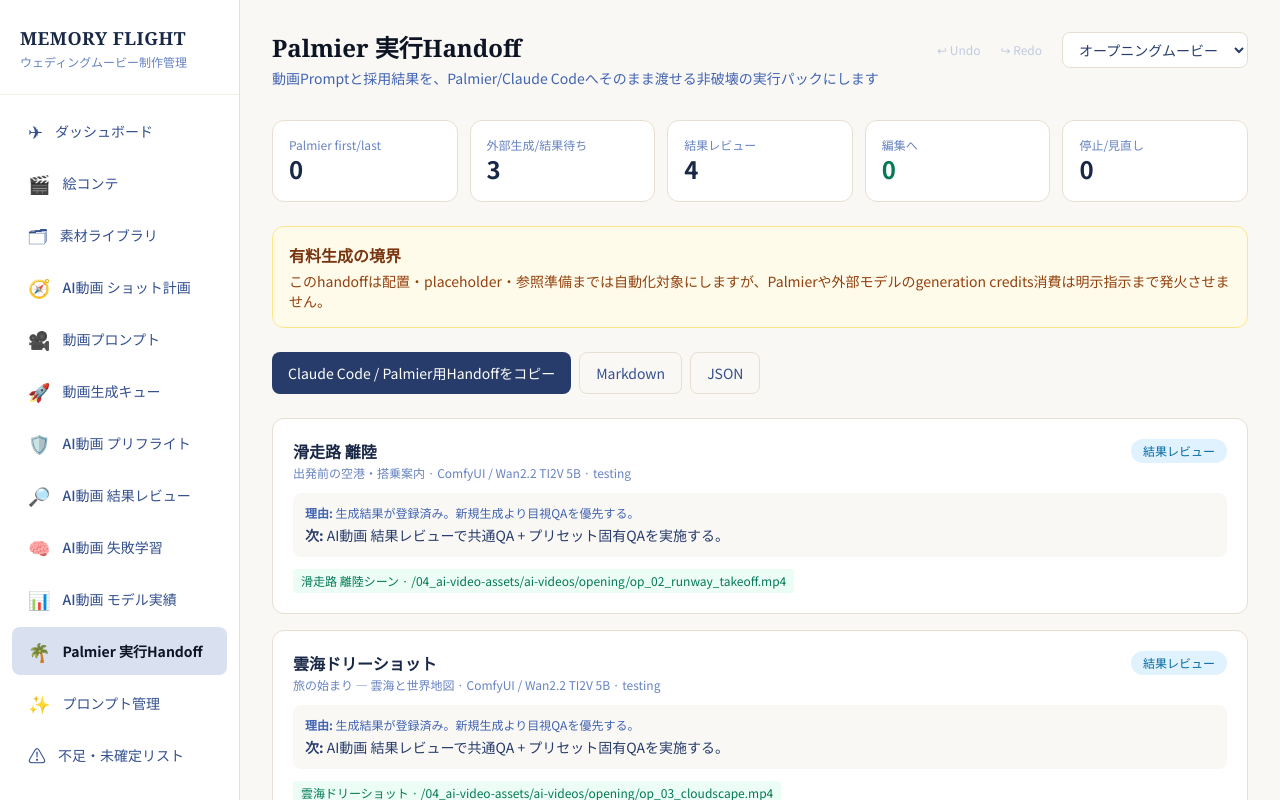
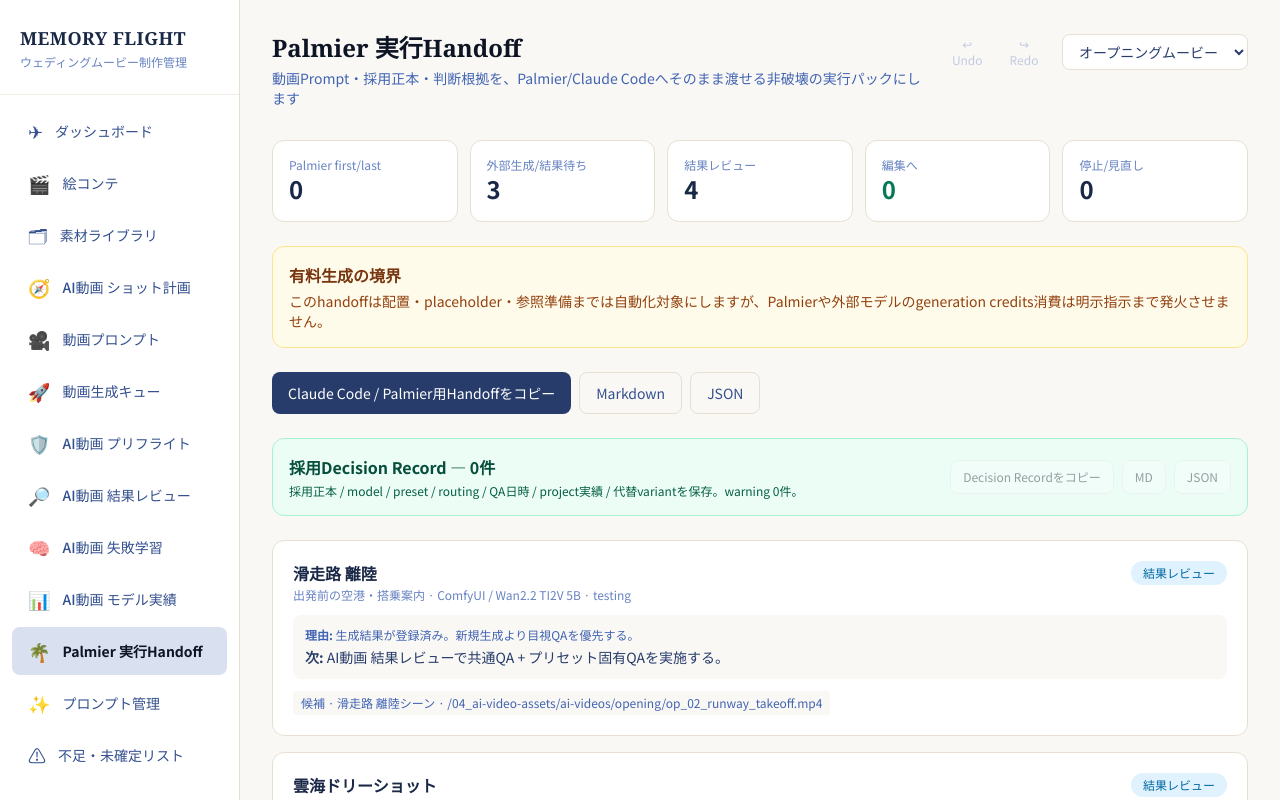
Before and after one commit to m-shogo/wedding-project, a React (Vite) app in the folder movie-dashboard/: page /palmier-handoff in a window 1280 px wide. Shown: the top 800 px of the page. Built offline with nearby package versions, Linux system fonts and the light colour scheme.

Commit message:
feat: export adopted video decision records from Palmier handoff

```diff
--- a/movie-dashboard/src/pages/PalmierHandoff.tsx
+++ b/movie-dashboard/src/pages/PalmierHandoff.tsx
@@ -2,7 +2,8 @@ import { useMemo, useState } from "react";
 import { Header } from "../components/Header";
 import { useProduction } from "../store/productionStore";
 import { useToast } from "../store/toastStore";
-import { buildPalmierAgentHandoff, routeVideoPrompt } from "../lib/videoExecutionRouter";
+import { buildPalmierAgentHandoff, routeVideoPrompt, selectedResultAssetId } from "../lib/videoExecutionRouter";
+import { buildVideoDecisionRecords } from "../lib/videoDecisionRecord";
 
 function downloadText(filename: string, content: string, type: string) {
   const blob = new Blob([content], { type });
@@ -20,6 +21,7 @@ export function PalmierHandoff() {
   const { selectedMovieId, currentMovie, data, moviePrompts } = useProduction();
   const { addToast } = useToast();
   const [copied, setCopied] = useState(false);
+  const [copiedDecision, setCopiedDecision] = useState(false);
 
   const sourcePrompts = selectedMovieId === "all" ? data.prompts : moviePrompts;
   const videoPrompts = sourcePrompts.filter((prompt) => prompt.target === "video");
@@ -42,6 +44,13 @@ export function PalmierHandoff() {
     sceneName,
   }), [movieTitle, videoPrompts, data.assets]);
 
+  const decisions = useMemo(() => buildVideoDecisionRecords({
+    prompts: videoPrompts,
+    allPrompts: data.prompts,
+    assets: data.assets,
+    sceneName,
+  }), [videoPrompts, data.prompts, data.assets]);
+
   const routeCounts = useMemo(() => {
     const counts = { palmier: 0, review: 0, edit: 0, external: 0, blocked: 0 };
     for (const prompt of videoPrompts) {
@@ -56,11 +65,20 @@ export function PalmierHandoff() {
     return counts;
   }, [videoPrompts, data.assets]);
 
+  const decisionWarnings = decisions.records.reduce((sum, record) => sum + record.warnings.length, 0);
+
   async function copyHandoff() {
     await navigator.clipboard.writeText(handoff.markdown);
     setCopied(true);
     window.setTimeout(() => setCopied(false), 1600);
     addToast("Palmier Agent Handoffをコピーしました", "success");
+  }
+
+  async function copyDecisionRecords() {
+    await navigator.clipboard.writeText(decisions.markdown);
+    setCopiedDecision(true);
+    window.setTimeout(() => setCopiedDecision(false), 1600);
+    addToast("採用Decision Recordをコピーしました", "success");
   }
 
   function exportMarkdown() {
@@ -73,11 +91,21 @@ export function PalmierHandoff() {
     addToast("Palmier Handoff JSONを書き出しました", "success");
   }
 
+  function exportDecisionMarkdown() {
+    downloadText("ai-video-decision-records.md", decisions.markdown, "text/markdown;charset=utf-8");
+    addToast("Decision Record Markdownを書き出しました", "success");
+  }
+
+  function exportDecisionJson() {
+    downloadText("ai-video-decision-records.json", JSON.stringify({ movieTitle, records: decisions.records }, null, 2), "application/json;charset=utf-8");
+    addToast("Decision Record JSONを書き出しました", "success");
+  }
+
   return (
     <div>
       <Header
         title="Palmier 実行Handoff"
-        description="動画Promptと採用結果を、Palmier/Claude Codeへそのまま渡せる非破壊の実行パックにします"
+        description="動画Prompt・採用正本・判断根拠を、Palmier/Claude Codeへそのまま渡せる非破壊の実行パックにします"
         showMovieSelector
       />
 
@@ -117,6 +145,20 @@ export function PalmierHandoff() {
         <button onClick={exportJson} disabled={videoPrompts.length === 0} className="px-4 py-2.5 text-sm rounded-lg border border-sand-200 dark:border-navy-600 text-navy-600 dark:text-navy-200 disabled:opacity-40">JSON</button>
       </div>
 
+      <div className={`rounded-xl border p-4 mb-6 ${decisionWarnings > 0 ? "border-amber-200 bg-amber-50 dark:border-amber-800 dark:bg-amber-900/20" : "border-emerald-200 bg-emerald-50 dark:border-emerald-800 dark:bg-emerald-900/20"}`}>
+        <div className="flex flex-wrap items-center gap-3">
+          <div className="min-w-0 flex-1">
+            <h2 className={`font-bold ${decisionWarnings > 0 ? "text-amber-900 dark:text-amber-200" : "text-emerald-900 dark:text-emerald-200"}`}>採用Decision Record — {decisions.records.length}件</h2>
+            <p className={`text-xs mt-1 ${decisionWarnings > 0 ? "text-amber-800 dark:text-amber-300" : "text-emerald-800 dark:text-emerald-300"}`}>採用正本 / model / preset / routing / QA日時 / project実績 / 代替variantを保存。warning {decisionWarnings}件。</p>
+          </div>
+          <div className="flex flex-wrap gap-2">
+            <button onClick={() => void copyDecisionRecords()} disabled={decisions.records.length === 0} className="px-3 py-2 text-xs rounded-lg bg-white/70 dark:bg-navy-800/60 border border-current/20 disabled:opacity-40">{copiedDecision ? "✓ コピー済み" : "Decision Recordをコピー"}</button>
+            <button onClick={exportDecisionMarkdown} disabled={decisions.records.length === 0} className="px-3 py-2 text-xs rounded-lg bg-white/70 dark:bg-navy-800/60 border border-current/20 disabled:opacity-40">MD</button>
+            <button onClick={exportDecisionJson} disabled={decisions.records.length === 0} className="px-3 py-2 text-xs rounded-lg bg-white/70 dark:bg-navy-800/60 border border-current/20 disabled:opacity-40">JSON</button>
+          </div>
+        </div>
+      </div>
+
       {videoPrompts.length === 0 ? (
         <div className="rounded-xl border border-dashed border-sand-300 dark:border-navy-600 p-10 text-center text-sm text-navy-400">動画Promptがありません。動画プロンプト画面から作成してください。</div>
       ) : (
@@ -124,6 +166,7 @@ export function PalmierHandoff() {
           {videoPrompts.map((prompt) => {
             const resultAssets = data.assets.filter((asset) => prompt.resultAssetIds.includes(asset.assetId));
             const route = routeVideoPrompt(prompt, resultAssets);
+            const selectedId = selectedResultAssetId(prompt) || (resultAssets.length === 1 ? resultAssets[0]?.assetId ?? "" : "");
             return (
               <article key={prompt.promptId} className="rounded-xl border border-sand-200 dark:border-navy-600 bg-white dark:bg-navy-800 p-5">
                 <div className="flex flex-wrap items-start gap-3">
@@ -139,7 +182,10 @@ export function PalmierHandoff() {
                 </div>
                 {resultAssets.length > 0 && (
                   <div className="mt-3 flex flex-wrap gap-2">
-                    {resultAssets.map((asset) => <span key={asset.assetId} className="px-2 py-1 rounded bg-emerald-50 dark:bg-emerald-900/20 text-xs text-emerald-700 dark:text-emerald-300">{asset.title}{asset.path ? ` · ${asset.path}` : " · path missing"}</span>)}
+                    {resultAssets.map((asset) => {
+                      const selected = asset.assetId === selectedId && prompt.status === "adopted";
+                      return <span key={asset.assetId} className={`px-2 py-1 rounded text-xs ${selected ? "bg-emerald-100 dark:bg-emerald-900/30 text-emerald-800 dark:text-emerald-200 ring-1 ring-emerald-300" : "bg-sand-50 dark:bg-navy-700 text-navy-500 dark:text-navy-300"}`}>{selected ? "✓ 採用正本 · " : "候補 · "}{asset.title}{asset.path ? ` · ${asset.path}` : " · path missing"}</span>;
+                    })}
                   </div>
                 )}
               </article>
```
